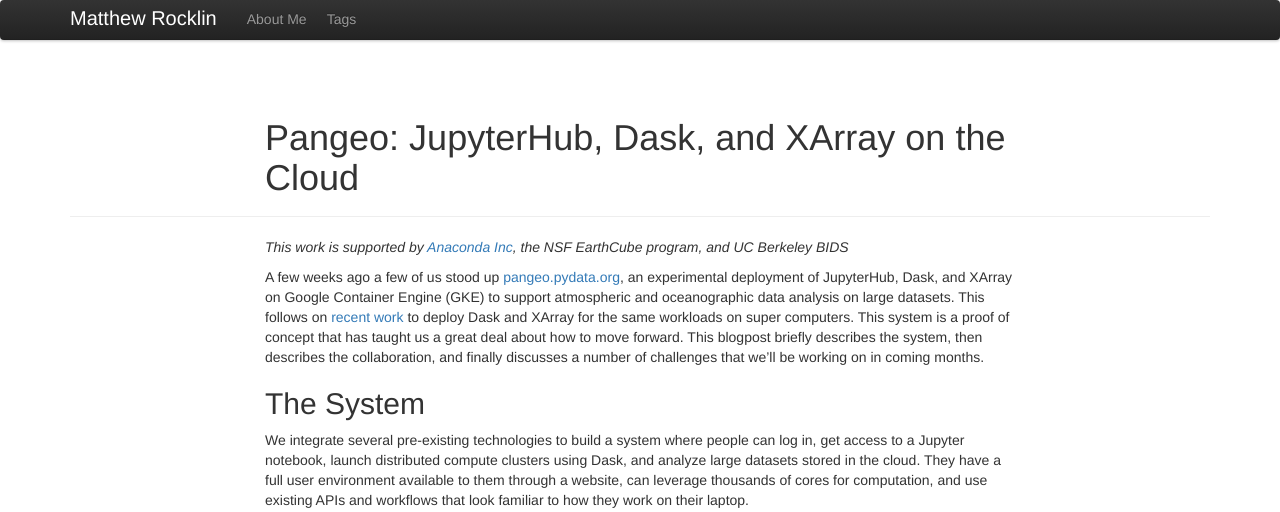
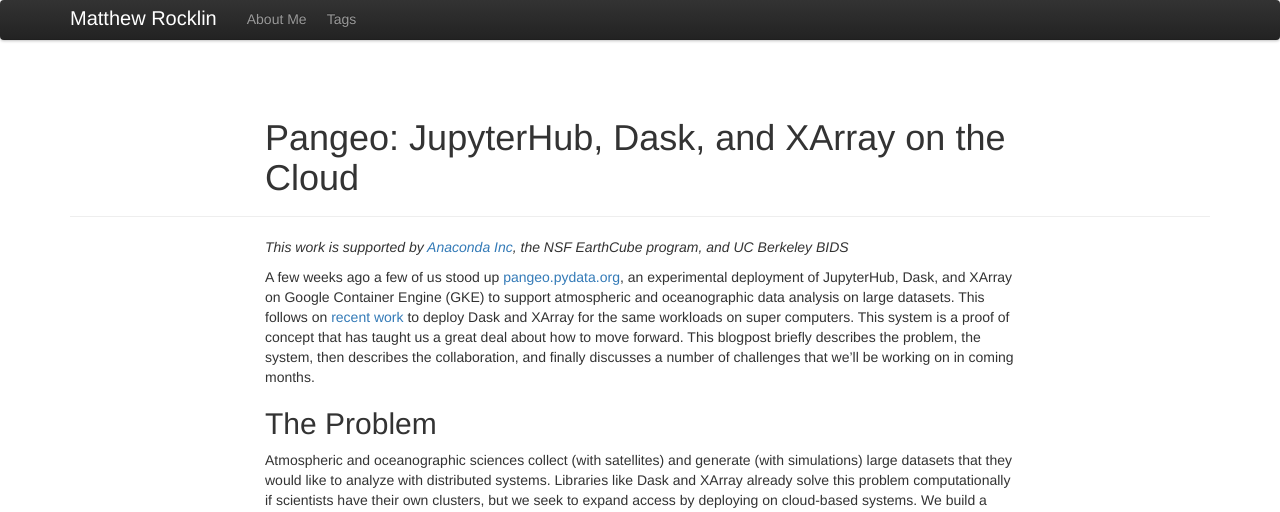
Before and after one commit to besyskymnbk/blog, a Jekyll site: the page built from _posts/work/2018-01-19-pangeo-2.md, in a window 1280 px wide and 1400 px high. Shown: the top 512 px of the window. Built offline with Jekyll 4.4.1, drawn with Linux system fonts in a browser that asks for light colours; comment, search, counter and statistics services are not loaded; some of the changed text lies outside the part shown.

Commit message:
update pangeo 2 post

```diff
--- a/_posts/work/2018-01-19-pangeo-2.md
+++ b/_posts/work/2018-01-19-pangeo-2.md
@@ -15,9 +15,22 @@ an experimental deployment of JupyterHub, Dask, and XArray on Google Container E
 to support atmospheric and oceanographic data analysis on large datasets.
 This follows on [recent work](../../../2017/09/18/pangeo-1) to deploy Dask and XArray for the same workloads on super computers.
 This system is a proof of concept that has taught us a great deal about how to move forward.
-This blogpost briefly describes the system,
+This blogpost briefly describes the problem,
+the system,
 then describes the collaboration,
 and finally discusses a number of challenges that we'll be working on in coming months.
+
+
+The Problem
+-----------
+
+Atmospheric and oceanographic sciences collect (with satellites) and generate (with simulations) large datasets
+that they would like to analyze with distributed systems.
+Libraries like Dask and XArray already solve this problem computationally if scientists have their own clusters,
+but we seek to expand access by deploying on cloud-based systems.
+We build a system to which people can log in, get Jupyter Notebooks, and launch Dask clusters without much hassle.
+We hope that this increases access, and connects more scientists with more cloud-based datasets.
+
 
 The System
 ----------
@@ -77,13 +90,15 @@ We list institutions and positions mostly to show the roles involved.
 
 -   Alistair Miles, Professor, Oxford:
     Helped to optimize Zarr for XArray on GCS
--   Jocob Tomlinson, Staff, UK Met Informatics Lab and Matt Pryor, CedaDev:
+-   Jacob Tomlinson, Staff, UK Met Informatics Lab:
     Developed original JADE deployment and early Dask-Kubernetes work.
 -   Joe Hamman, Postdoc, National Center for Atmospheric Research:
     Provided scientific use case, data, and work flow.
     Tuned XArray and Zarr for efficient data storing and saving.
 -   Martin Durant, Software developer, Anaconda Inc.:
     Tuned GCSFS for many-access workloads.  Also provided FUSE system for NetCDF support
+-   Matt Pryor, Staff, Centre for Envronmental Data Analysis:
+    Extended original JADE deployment and early Dask-Kubernetes work.
 -   Matthew Rocklin, Software Developer, Anaconda Inc.
     Integration.  Also performance testing.
 -   Ryan Abernathey, Assistant Professor, Columbia University:
@@ -175,6 +190,19 @@ so this experimentation is both of concrete use to ongoing scientific research
 as well as more broad use to the open source communities that these projects serve.
 
 
+Community uptake
+----------------
+
+We presented this at a couple conferences over the past week.
+
+-  American Meteorological Society, Python Symposium, Keynote.  Slides: [http://matthewrocklin.com/slides/ams-2018.html#/](http://matthewrocklin.com/slides/ams-2018.html#/)
+-  Earth Science Information Partners Winter Meeting.  Video: [https://www.youtube.com/watch?v=mDrjGxaXQT4](https://www.youtube.com/watch?v=mDrjGxaXQT4)
+
+We found that this project aligns well with current efforts from many government agencies to publish large datasets on cloud stores (mostly S3).
+Many of these data publication endeavors seek a computational system to enable access for the scientific public.
+Our project seems to complement these needs without significant coordination.
+
+
 ## Disclaimers
 
 While we encourage people to try out [pangeo.pydata.org](http://pangeo.pydata.org) we also warn you that this system is immature.
```
